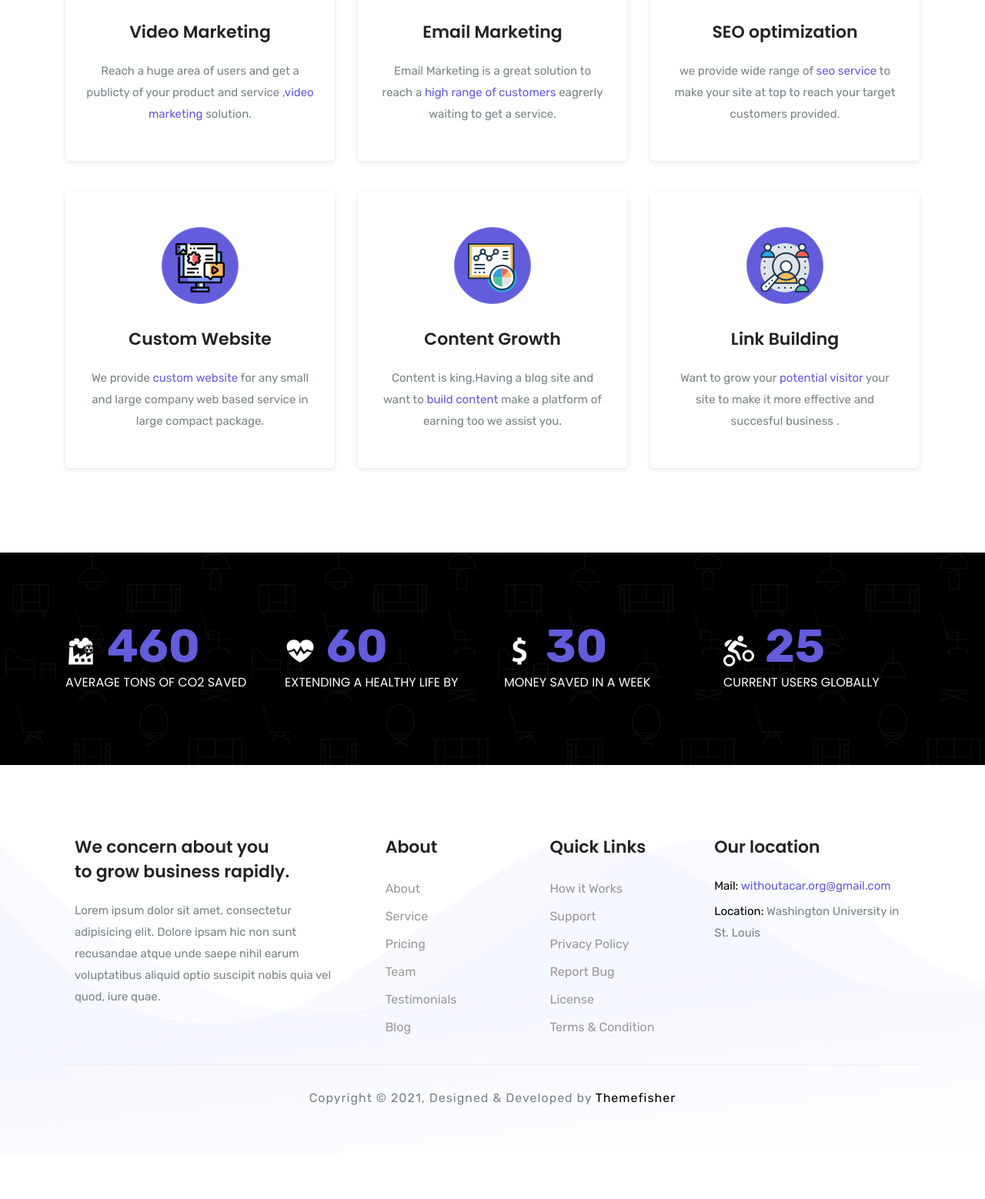
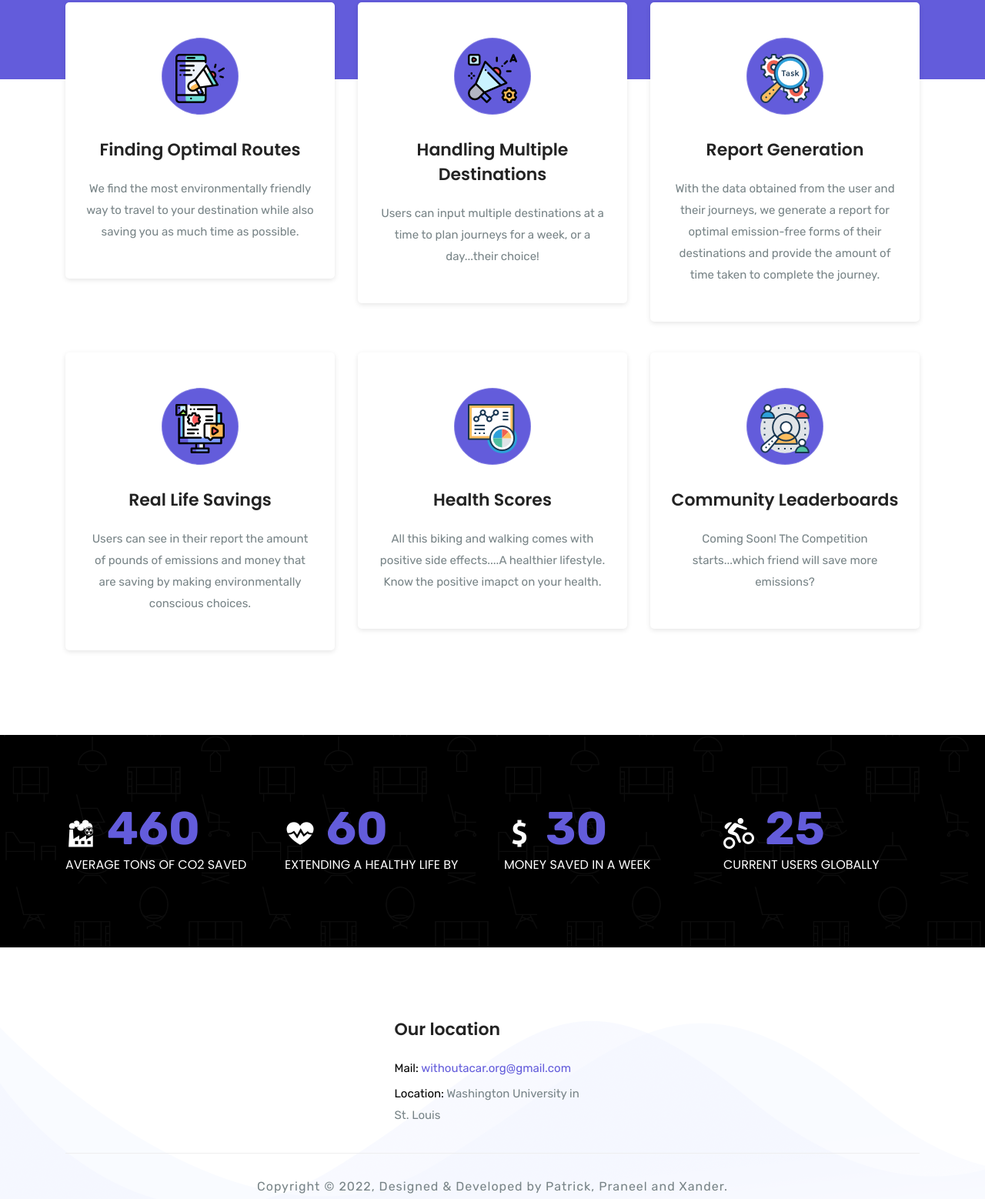
Before and after one commit to pjkirby31/withoutacar, a website: page theme/index.html in a window 1280 px wide. Shown: the part 1996-3554 px from the top of the page at 77% size. Before the commit the page ends 3496 px from the top, so only its background shows below. Drawn offline with Linux system fonts and the light colour scheme; some packages are replaced by stand-ins of ours.

Commit message:
Changes made to home page--rmed footer

```diff
--- a/theme/index.html
+++ b/theme/index.html
@@ -194,9 +194,15 @@
     <div class="row">
       <div class="col-lg-12 col-sm-12 m-auto">
         <div class="section-heading text-white">
-          <h4 class="section-title">Full stack digital marketing solution</h4>
-          <p>We’re full service which means we’ve got you covered on design & content right through to digital. You’ll
-            form a lasting relationship with us.</p>
+          <h4 class="section-title">Join a growing userbase of eco bikers</h4>
+          <p>We’re here to make biking more realistic and achievable while rewarding our users for reducing
+          their carbon footprint.</p>
+          <div class="section-heading text-white">
+          <h5 class="section-title">So how do we do it?</h5>
+          <p>
+          We help you plan and track the number of miles of bike ridding you complete and award points which can be used
+          to redeem coupons and discounts at our partner stores.</p>
+          </div>
         </div>
       </div>
     </div>
@@ -214,9 +220,9 @@
             <img src="images/icon/007-digital-marketing-3.png" alt="service-icon" class="img-fluid">
           </div>
           <div class="service-inner">
-            <h4>Video Marketing</h4>
-            <p>Reach a huge area of users and get a publicty of your product and service ,<span>video marketing</span>
-              solution.</p>
+            <h4>Finding Optimal Routes</h4>
+            <p>We find the most environmentally friendly way to travel to your destination while also saving you as much
+            time as possible.</p>
           </div>
         </div>
       </div>
@@ -226,9 +232,8 @@
             <img src="images/icon/008-digital-marketing-2.png" alt="service-icon" class="img-fluid">
           </div>
           <div class="service-inner">
-            <h4>Email Marketing</h4>
-            <p>Email Marketing is a great solution to reach a <span>high range of customers</span> eagrerly waiting to
-              get a service.</p>
+            <h4>Handling Multiple Destinations</h4>
+            <p>Users can input multiple destinations at a time to plan journeys for a week, or a day...their choice!</p>
           </div>
         </div>
       </div>
@@ -238,9 +243,9 @@
             <img src="images/icon/003-task.png" alt="service-icon" class="img-fluid">
           </div>
           <div class="service-inner">
-            <h4>SEO optimization</h4>
-            <p>we provide wide range of<span> seo service</span> to make your site at top to reach your target customers
-              provided.</p>
+            <h4>Report Generation</h4>
+            <p>With the data obtained from the user and their journeys, we generate a report for optimal emission-free
+            forms of their destinations and provide the amount of time taken to complete the journey.</p>
           </div>
         </div>
       </div>
@@ -251,9 +256,9 @@
             <img src="images/icon/010-digital-marketing.png" alt="service-icon" class="img-fluid">
           </div>
           <div class="service-inner">
-            <h4>Custom Website</h4>
-            <p>We provide <span>custom website</span> for any small and large company web based service in large compact
-              package.</p>
+            <h4>Real Life Savings</h4>
+            <p>Users can see in their report the amount of pounds of emissions and money that are saving by making
+              environmentally conscious choices.</p>
           </div>
         </div>
       </div>
@@ -263,9 +268,9 @@
             <img src="images/icon/006-analytics.png" alt="service-icon" class="img-fluid">
           </div>
           <div class="service-inner">
-            <h4>Content Growth</h4>
-            <p>Content is king,Having a blog site and want to <span>build content</span> make a platform of earning too
-              we assist you.</p>
+            <h4>Health Scores</h4>
+            <p>All this biking and walking comes with positive side effects....A healthier lifestyle. Know the positive
+            imapct on your health.</p>
           </div>
         </div>
       </div>
@@ -275,9 +280,8 @@
             <img src="images/icon/004-hiring.png" alt="service-icon" class="img-fluid">
           </div>
           <div class="service-inner">
-            <h4>Link Building </h4>
-            <p>Want to grow your <span>potential visitor</span> your site to make it more effective and succesful
-              business .</p>
+            <h4>Community Leaderboards</h4>
+            <p>Coming Soon! The Competition starts...which friend will save more emissions?</p>
           </div>
         </div>
       </div>
@@ -328,39 +332,17 @@
 <section id="footer" class="section-padding">
   <div class="container">
     <div class="row justify-content-around">
+      <!--
       <div class="col-lg-4">
+
         <div class="footer-widget footer-link">
           <h4>We concern about you<br> to grow business rapidly.</h4>
-          <p>Lorem ipsum dolor sit amet, consectetur adipisicing elit. Dolore ipsam hic non sunt recusandae atque unde saepe nihil earum voluptatibus aliquid optio suscipit nobis quia vel quod, iure quae.</p>
+          <p>Lorem ipsum dolor sit amet, consectetur adipisicing elit. Dolore ipsam hic non sunt recusandae atque unde
+            saepe nihil earum voluptatibus aliquid optio suscipit nobis quia vel quod, iure quae.</p>
         </div>
+
       </div>
-      <div class="col-lg-2 col-md-4 col-6">
-        <div class="footer-widget footer-link">
-          <h4>About</h4>
-          <ul>
-            <li><a href="about.html">About</a></li>
-            <li><a href="service.html">Service</a></li>
-            <li><a href="pricing.html">Pricing</a></li>
-            <li><a href="#!">Team</a></li>
-            <li><a href="#!">Testimonials</a></li>
-            <li><a href="blog.html">Blog</a></li>
-          </ul>
-        </div>
-      </div>
-
-      <div class="col-lg-2 col-md-4 col-6">
-        <div class="footer-widget footer-link">
-          <h4>Quick Links</h4>
-          <ul>
-            <li><a href="#!">How it Works</a></li>
-            <li><a href="#!">Support</a></li>
-            <li><a href="#!">Privacy Policy</a></li>
-            <li><a href="#!">Report Bug</a></li>
-            <li><a href="#!">License</a></li>
-            <li><a href="#!">Terms & Condition</a></li>
-          </ul>
-        </div>
-      </div>
+       -->
       <div class="col-lg-3 col-md-4 col-sm-12">
         <div class="footer-widget footer-text">
           <h4>Our location</h4>
@@ -372,7 +354,7 @@
     <div class="row">
       <div class="col-lg-12 text-center">
         <div class="footer-copy">
-          Copyright &copy; 2021, Designed &amp; Developed by <a href="https://themefisher.com/">Themefisher</a>
+          Copyright &copy; 2022, Designed &amp; Developed by Patrick, Praneel and Xander.
         </div>
       </div>
     </div>
```
